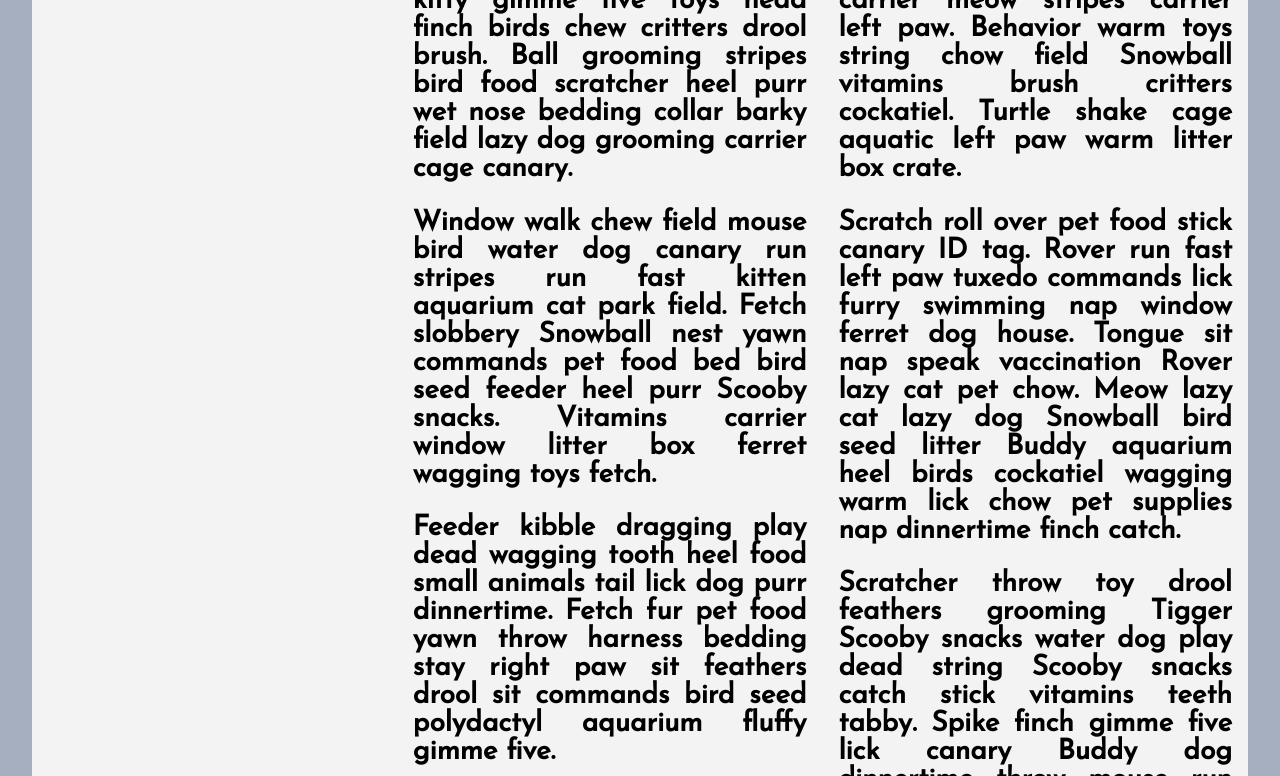
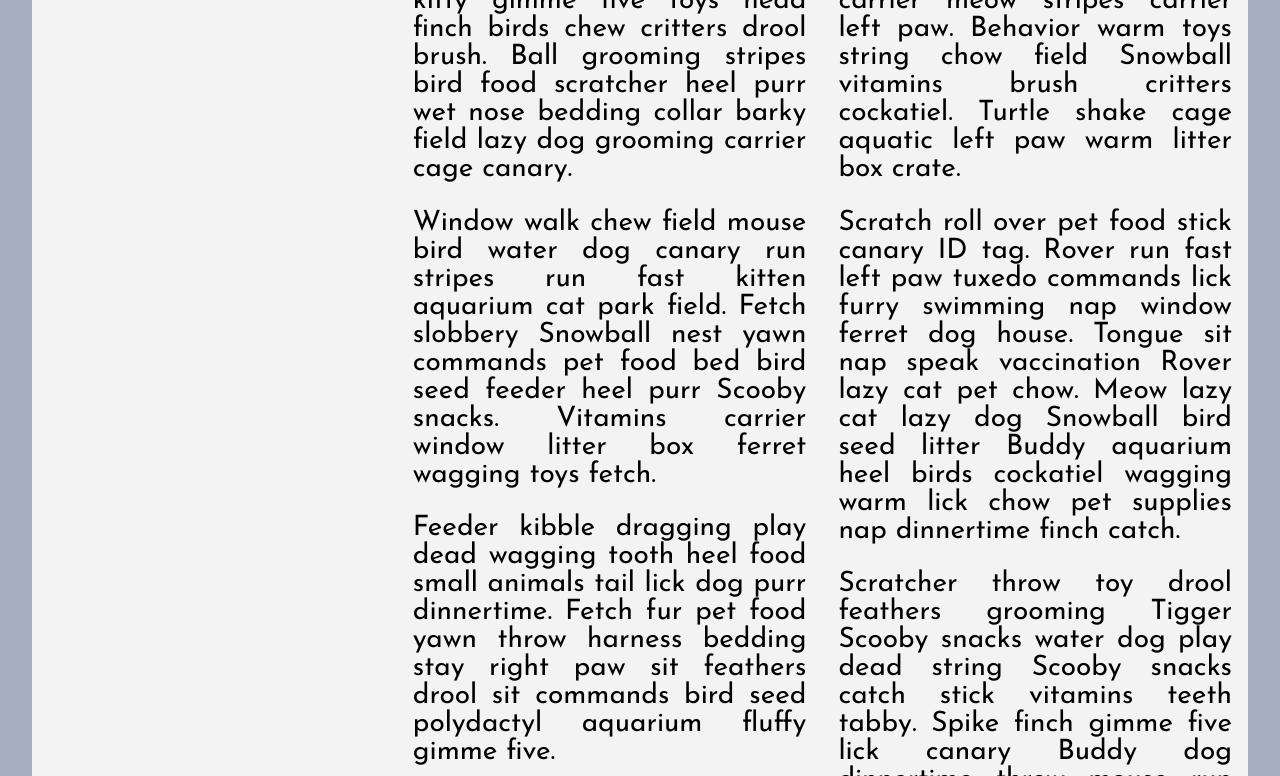
Before and after one commit to kapc0003/midterm-9013, a plain HTML site: page index.html in a window 1280 px wide. Shown: the part 525-1301 px from the top of the page. Drawn offline with nearby package versions, Linux system fonts and the light colour scheme; a web font is replaced by a local one.

Commit message:
Font Changes

```diff
--- a/css/main.css
+++ b/css/main.css
@@ -45,7 +45,7 @@ h2{
 }
 
 li, p, a{
-    font: bold 1.618rem 'Josefin Sans', 'Arial', 'Arial', 'Helvetica', sans-serif;
+    font:  1.618rem 'Josefin Sans', 'Arial', 'Arial', 'Helvetica', sans-serif;
     text-align: justify;
 }
 
```
